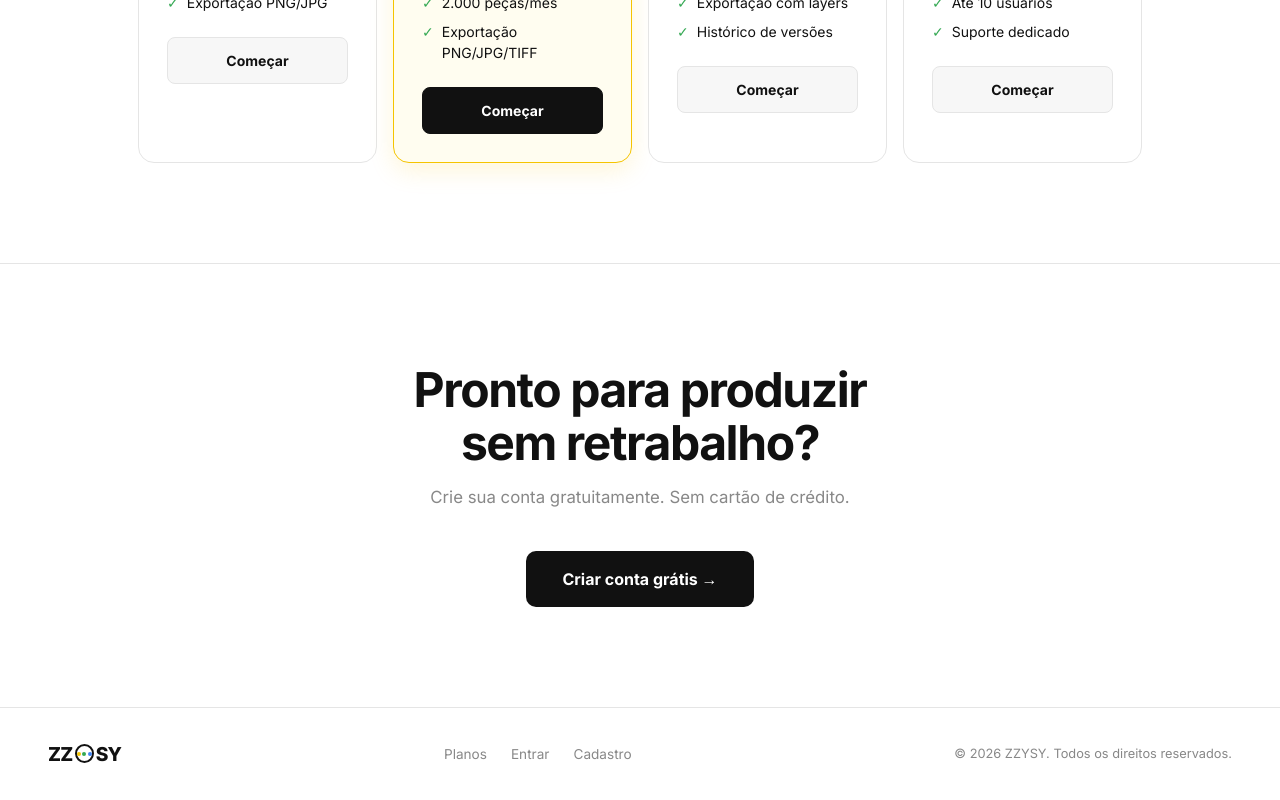
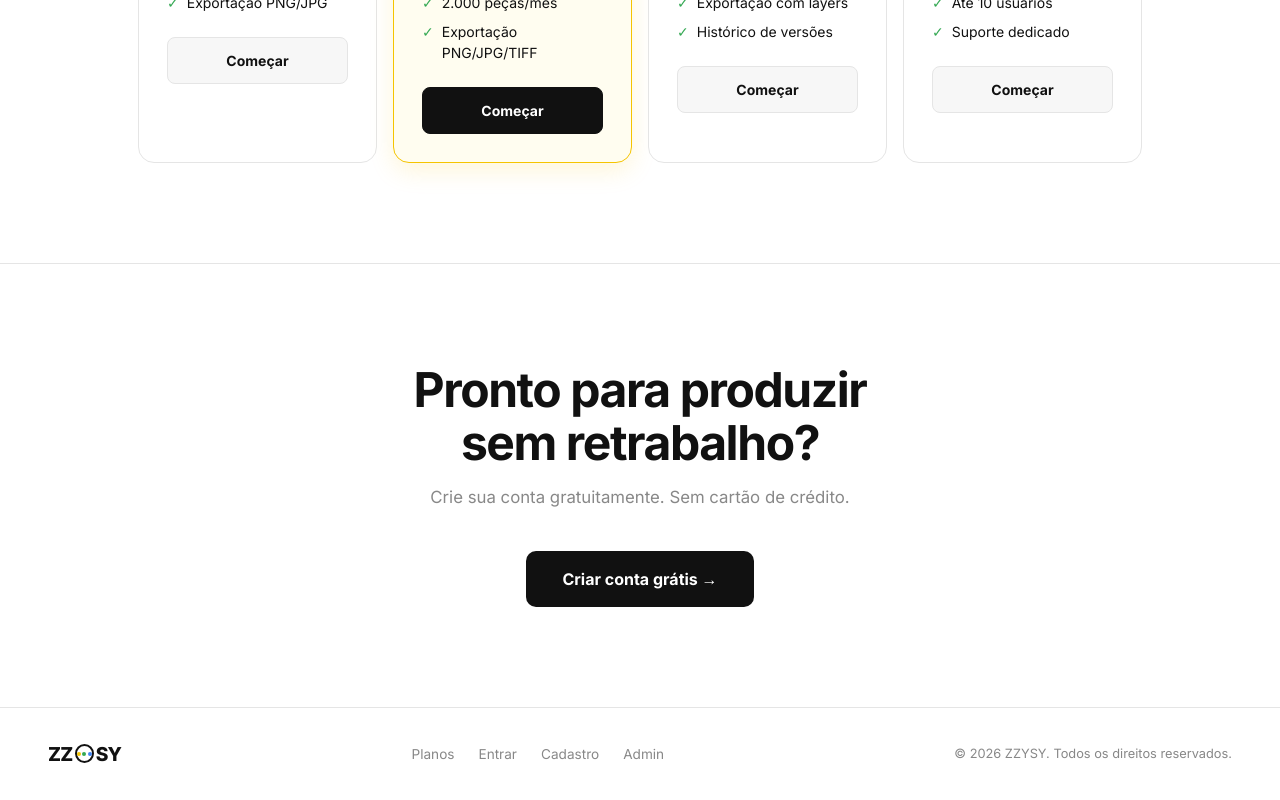
Before and after one commit to Giovanni-Rampazzo/zzysy, a Next.js app in the folder apps/web/: page / in a window 1280 px wide. Shown: the part 2773-3573 px from the top of the page. Built offline with nearby package versions, Linux system fonts and the light colour scheme.

Commit message:
fix: hero layout + link admin no footer

```diff
--- a/apps/web/app/page.tsx
+++ b/apps/web/app/page.tsx
@@ -137,7 +137,7 @@ export default function LandingPage() {
       <footer style={{ borderTop:`1px solid ${colors.border}`,padding:"32px 48px",display:"flex",justifyContent:"space-between",alignItems:"center",flexWrap:"wrap" as const,gap:"16px" }}>
         <Logo size="1.2rem" />
         <div style={{ display:"flex",gap:"24px" }}>
-          {[["Planos","/plans"],["Entrar","/login"],["Cadastro","/register"]].map(([l,h])=>(
+          {[["Planos","/plans"],["Entrar","/login"],["Cadastro","/register"],["Admin","/admin"]].map(([l,h])=>(
             <Link key={l} href={h} style={{ fontSize:"0.85rem",color:colors.textMuted,textDecoration:"none" }}>{l}</Link>
           ))}
         </div>
```
